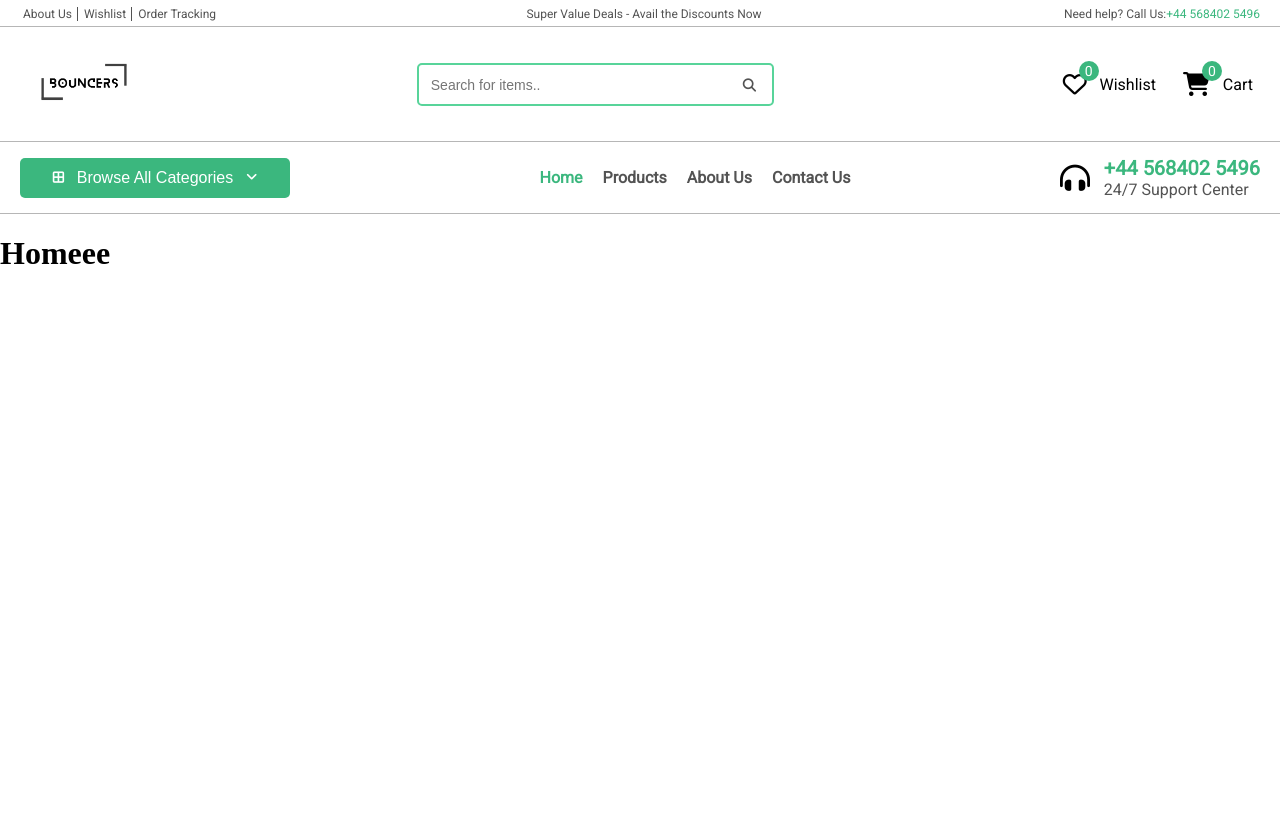
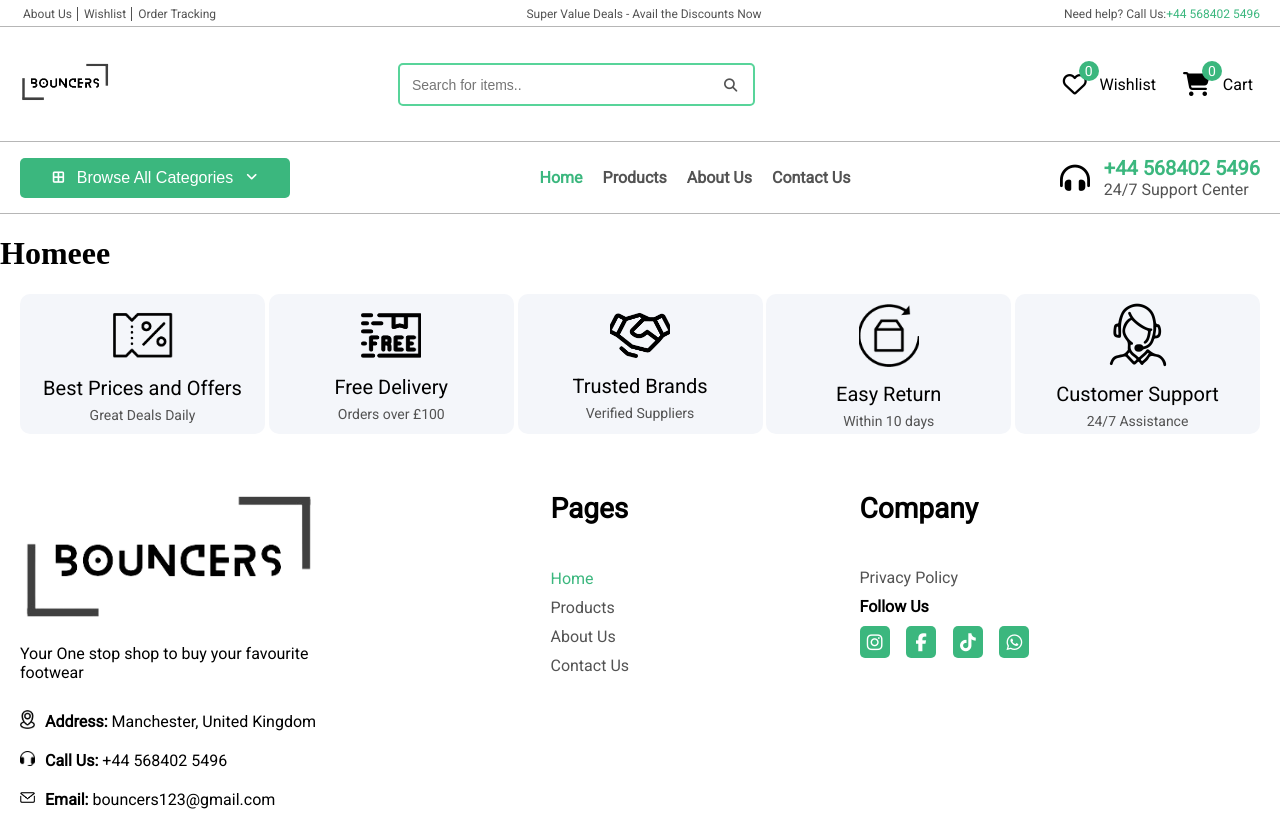
Before and after one commit to HamzaArif538/Bouncers, a Django app: page / in a window 1280 px wide. Before the commit the page ends 264 px from the top, so only its background shows below. Run offline with Django 5.2, Linux system fonts and the light colour scheme.

Commit message:
created a beautiful footer

```diff
--- /dev/null
+++ b/core/templates/core/footer.html
@@ -0,0 +1,162 @@
+{% load static %}
+
+<link rel="stylesheet" href="{% static '/css/footer.css' %}">
+<link rel="stylesheet" href="{% static '/css/colors.css' %}">
+
+<div class="footercontainer">
+    <div class="footercont-top">
+        <div class="footerconttop-main">
+            <div class="footertopmain-logo">
+                <img src="{% static "/images/discount.png" %}" alt="">
+            </div>
+            <div class="footertopmain-deal">
+                Best Prices and Offers
+            </div>
+            <div class="footertopmain-info">
+                Great Deals Daily
+            </div>
+        </div>
+        <div class="footerconttop-main">
+            <div class="footertopmain-logo">
+                <img src="{% static "/images/delivery.png" %}" alt="">
+            </div>
+            <div class="footertopmain-deal">
+                Free Delivery
+            </div>
+            <div class="footertopmain-info">
+                Orders over £100
+            </div>
+        </div>
+        <div class="footerconttop-main">
+            <div class="footertopmain-logo">
+                <img src="{% static "/images/trusted.png" %}" alt="">
+            </div>
+            <div class="footertopmain-deal">
+                Trusted Brands
+            </div>
+            <div class="footertopmain-info">
+                Verified Suppliers
+            </div>
+        </div>
+        <div class="footerconttop-main">
+            <div class="footertopmain-logo">
+                <img src="{% static "/images/return.png" %}" alt="">
+            </div>
+            <div class="footertopmain-deal">
+                Easy Return
+            </div>
+            <div class="footertopmain-info">
+                Within 10 days
+            </div>
+        </div>
+        <div class="footerconttop-main">
+            <div class="footertopmain-logo">
+                <img src="{% static "/images/support.png" %}" alt="">
+            </div>
+            <div class="footertopmain-deal">
+                Customer Support
+            </div>
+            <div class="footertopmain-info">
+                24/7 Assistance
+            </div>
+        </div>
+    </div>
+
+
+    <div class="footercont-mid">
+        <div class="footercontmid-first">
+            <div class="footermidfirst-logo">
+                <img src="{% static "/images/bouncers.png" %}" alt="">
+                <div class="footerlogo-info">
+                    Your One stop shop to buy your favourite footwear
+                </div>
+            </div>
+            <div class="footermidfirst-info">
+                <div class="footermidinfo-cont">
+                    <img class="footermidinfo-icon" src="{% static "/images/location.png" %}" alt="">
+                    <p class="footermidinfo-info">
+                        <b>Address:</b> Manchester, United Kingdom
+                    </p>
+                </div>
+                <div class="footermidinfo-cont">
+                    <img class="footermidinfo-icon" src="{% static "/images/headset.png" %}" alt="">
+                    <p class="footermidinfo-info">
+                        <b>Call Us:</b> +44 568402 5496
+                    </p>
+                </div>
+                <div class="footermidinfo-cont">
+                    <img class="footermidinfo-icon" src="{% static "/images/mail.png" %}" alt="">
+                    <p class="footermidinfo-info">
+                        <b>Email:</b> bouncers123@gmail.com
+                    </p>
+                </div>
+            </div>
+        </div>
+        <div class="footercontmid-sec">
+            <div class="footercontsec-pages">
+                <div class="footercontsec-title">
+                    <p>Pages</p>
+                </div>
+                <div class="footercontsec-links">
+                    <ul class='footer-list_items'>
+                        <li class="footer-item {% if request.path == '/' %}active{% endif %}">
+                            <a href="/">Home</a>
+                        </li>
+                        <li class="footer-item {% if request.path == '/products' %}active{% endif %}">
+                            <a href="{% url "products" %}">Products</a>
+                        </li>
+                        <li class="footer-item {% if request.path == '/aboutus' %}active{% endif %}">
+                            <a href="{% url "aboutus" %}">About Us</a>
+                        </li>
+                        <li class="footer-item {% if request.path == '/contactus' %}active{% endif %}">
+                            <a href="{% url "contactus" %}">Contact Us</a>
+                        </li>
+                    </ul>
+                </div>
+            </div>
+
+            <div class="footercontsec-company">
+                <div class="footercontsec-title">
+                    <p>Company</p>
+                </div>
+                <div class="footercontsec-other">
+                    <div class="footersecother-first">
+                        <a href="/">Privacy Policy</a>
+                    </div>
+                    <div class="footercont-follow">
+                        <div class="footercontfollow-title">
+                            Follow Us
+                        </div>
+                        <ul class="footerfollow-links">
+                            <li>
+                                <a href="">
+                                    <i class="fa-brands fa-instagram"></i>
+                                </a>
+                            </li>
+                            <li>
+                                <a href="">
+                                    <i class="fa-brands fa-facebook-f"></i>
+                                </a>
+                            </li>
+                            <li>
+                                <a href="">
+                                    <i class="fa-brands fa-tiktok"></i>
+                                </a>
+                            </li>
+                            <li>
+                                <a href="">
+                                    <i class="fa-brands fa-whatsapp"></i>
+                                </a>
+                            </li>
+                        </ul>
+                    </div>
+                </div>
+            </div>
+        </div>
+    </div>
+
+
+    <div class="footercont-bot">
+
+    </div>
+</div>
--- a/core/templates/core/main.html
+++ b/core/templates/core/main.html
@@ -15,5 +15,7 @@
 
     {% endblock content %}
 
+    {% include "core/footer.html" %}
+
 </body>
 </html>
--- /dev/null
+++ b/static/css/footer.css
@@ -0,0 +1,215 @@
+@import url('https://fonts.googleapis.com/css2?family=Roboto&display=swap');
+
+.footercontainer{
+    display: flex;
+    flex-direction: column;
+    justify-content: center;
+    padding: 0 20px;
+    font-family: 'Roboto', sans-serif;
+}
+
+.footercontainer .footercont-top{
+    display: flex;
+    flex-wrap: wrap;
+    width: 100%;
+    justify-content: space-between;
+}
+
+.footercont-top .footerconttop-main{
+    display: flex;
+    flex-direction: column;
+    justify-content: center;
+    align-items: center;
+    width: 245px;
+    background-color: #f4f6fa;
+    border-radius: 10px;
+    height: 140px;
+
+
+}
+
+.footerconttop-main:hover .footertopmain-logo{
+    transform: translateY(-8px);
+}
+
+.footerconttop-main .footertopmain-logo{
+    padding: 15px 0 5px 0;
+    /* overflow: hidden; */
+    width: 60px;
+    transition:0.5s;
+}
+
+
+.footerconttop-main .footertopmain-logo img{
+
+    width: 100%;
+    height: 100%;
+    object-fit: cover;
+
+}
+
+.footerconttop-main .footertopmain-deal{
+    font-size: 20px;
+    padding: 10px 0 7px 0;
+}
+
+.footerconttop-main .footertopmain-info{
+    font-size: 14px;
+    color: var(--color-font);
+    padding-bottom: 10px;
+}
+
+
+
+
+
+.footercont-mid{
+    display: flex;
+    margin-top: 30px;
+}
+
+.footercont-mid .footercontmid-first{
+    display: flex;
+    flex-direction: column;
+    width: 310px;
+    flex-wrap: wrap;
+
+}
+
+.footercontmid-first .footermidfirst-logo{
+    margin: 10px 0 20px 0;
+    width: 100%;
+}
+
+.footermidfirst-logo img{
+    width: 300px;
+}
+
+.footercontmid-first .footermidfirst-info{
+    display: flex;
+    flex-direction: column;
+}
+
+.footermidfirst-info .footermidinfo-cont{
+    display: flex;
+    align-items:center;
+    margin: 0;
+}
+
+.footermidinfo-cont .footermidinfo-icon{
+    width: 15px;
+    padding: 0 10px 3px 0;
+}
+
+.footermidinfo-cont .footermidinfo-info{
+    margin: 10px 0;
+}
+
+
+
+
+
+.footercontmid-sec{
+    display: flex;
+    justify-content: space-evenly;
+    width: 100%;
+}
+
+.footercontmid-sec .footercontsec-pages{
+    display: flex;
+    flex-direction: column;
+    align-items: start;
+}
+
+.footercontsec-title p{
+    font-size: 28px;
+    font-weight: bold;
+    display: block;
+}
+
+.footercontsec-pages .footercontsec-links{
+
+    display: flex;
+    justify-content: start;
+
+}
+
+.footercontsec-links .footer-list_items{
+    list-style: none;
+    padding-left: 0px;
+}
+
+.footer-item a{
+    text-decoration: none;
+    color: var(--color-font);
+    display: block;
+    margin-bottom: 10px;
+    font-size: 16px;
+    transition: 0.5s;
+}
+
+.footer-item:hover a{
+    color: var(--color-primary);
+    transform: translateX(10px);
+}
+
+.footer-list_items li.active a{
+    color: var(--color-primary);
+}
+
+
+.footercontsec-company{
+    display: flex;
+    flex-direction: column;
+    width: 170px
+}
+
+.footercontsec-other .footersecother-first a{
+    text-decoration: none;
+    color: var(--color-font);
+    display: block;
+    margin-bottom: 10px;
+    font-size: 16px;
+    transition: 0.5s;
+    padding-top: 15px;
+}
+
+.footersecother-first a:hover{
+    transform: translateX(10px);
+    color: var(--color-primary);
+}
+
+.footercont-follow .footercontfollow-title{
+    font-weight: bold;
+}
+
+.footercont-follow .footerfollow-links{
+    list-style: none;
+    display: flex;
+    justify-content: space-between;
+    padding-left: 0px;
+    margin-top: 10px;
+}
+
+.footerfollow-links li{
+    background-color: var(--color-primary);
+    width: 30px;
+    height: 30px;
+    display: flex;
+    justify-content: center;
+    align-items: center;
+    border-radius: 5px;
+    padding-top: 2px;
+    transition: 0.5s;
+    cursor: pointer;
+}
+
+.footerfollow-links li a{
+    color: #fff;
+    font-size: 18px;
+}
+
+.footerfollow-links li:hover{
+    transform: scale(1.1);
+    box-shadow: 1px 1px 3px 1px black;
+}
--- a/static/css/navbar.css
+++ b/static/css/navbar.css
@@ -200,6 +200,7 @@
     width: 215px;
     height: 25px;
     transition: 0.5s;
+    display: block;
 }
 
 /* Change color of dropdown links on hover */
@@ -209,10 +210,14 @@
     color: var(--color-primary);
 }
 
-/* Show the dropdown menu on hover */
-.dropdown:hover .dropdown-content {
+.show{
     display: block;
 }
+
+/* Show the dropdown menu on hover */
+/* .dropdown:hover .dropdown-content {
+    display: block;
+} */
 
 /* Columns */
 .column {
```
Also changed, not shown: core/templates/core/navbar.html (+16 -16 lines), static/images/bouncers.png, static/images/delivery.png (added), static/images/discount.png (added), static/images/headset.png (added), static/images/location.png (added), static/images/mail.png (added), static/images/return.png (added), static/images/support.png (added), static/images/trusted.png (added).
